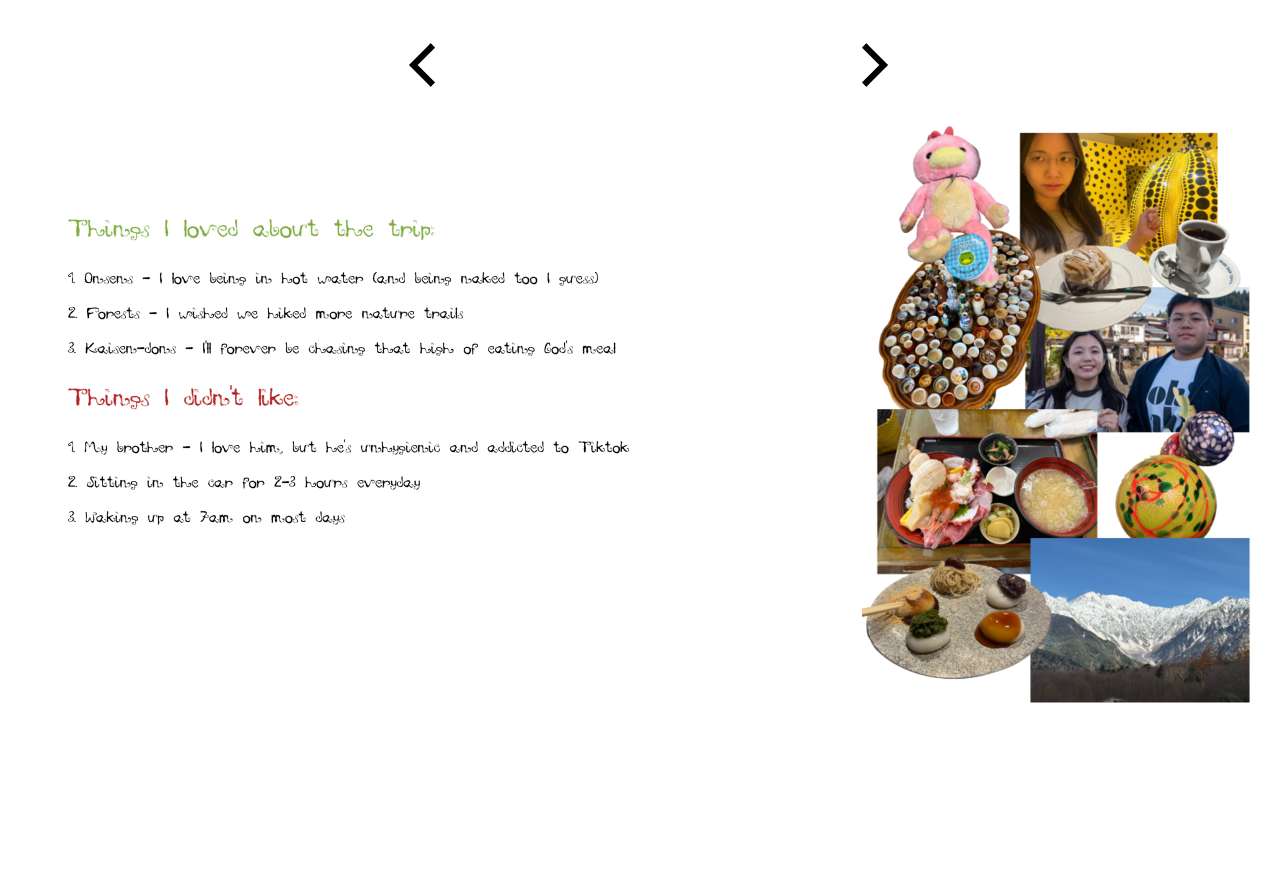
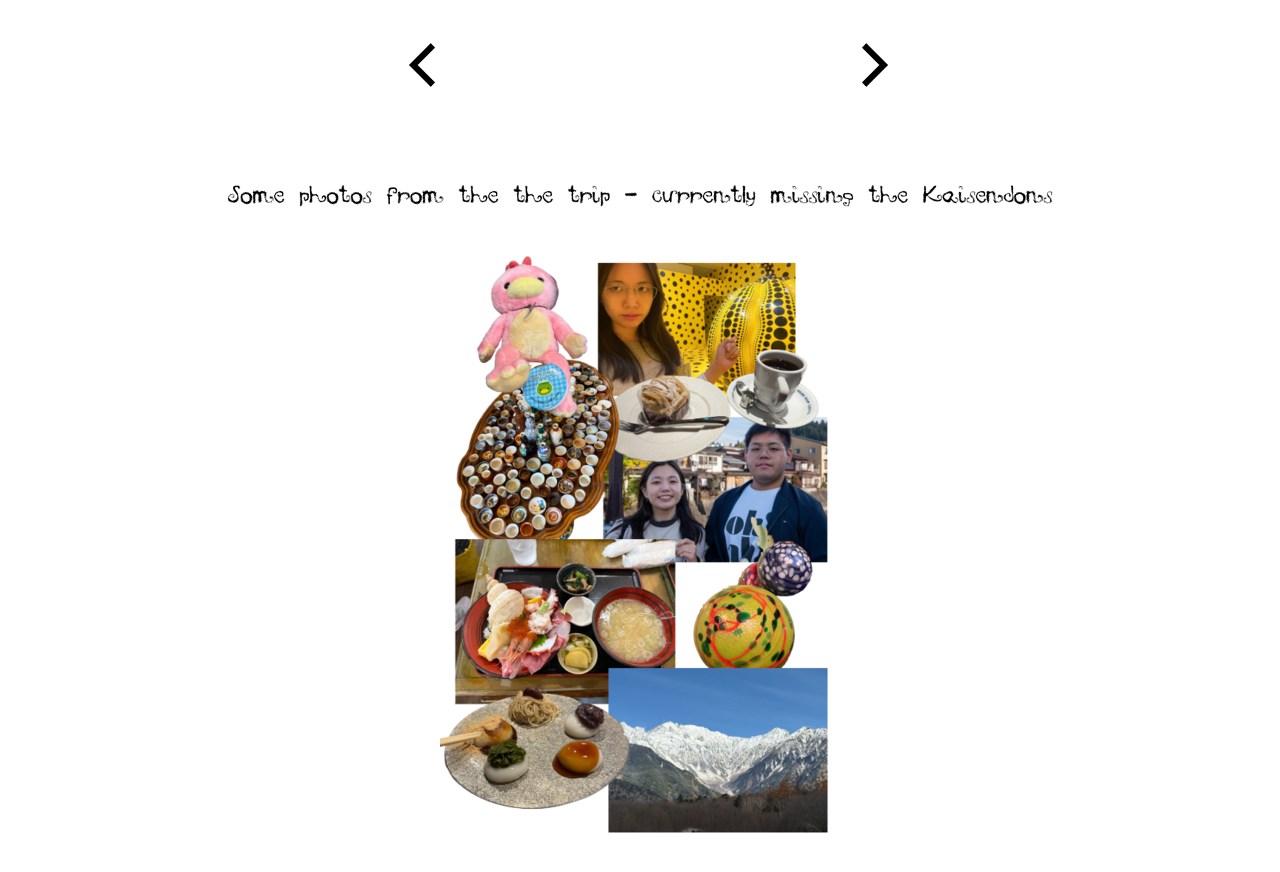
Before and after one commit to leec6622-spec/leec6622-spec.github.io, a plain HTML site: page index.html in a window 1280 px wide. Shown: the part 520-1392 px from the top of the page. Drawn offline with Linux system fonts and the light colour scheme.

Commit message:
shifted collage and changed text

```diff
--- a/index.html
+++ b/index.html
@@ -108,17 +108,10 @@
 <img src="collage1.png" alt="">
 </div>
 
+<div class="description">
+<p> Some photos from the the trip - currently missing the Kaisendons</p>
+</div>
 
-<div class="japan_talk">
-     <p style="font-size: 25px;color: #7fad40;"> Things I loved about the trip: </p>
-          <p>1. Onsens - I love being in hot water (and being naked too I guess)  </p>
-          <p> 2. Forests - I wished we hiked more nature trails </p>
-          <p>3.  Kaisen-dons - I'll forever be chasing that high of eating God's meal</p>
-
-           <p style="font-size:25px;color: firebrick;">Things I didn't like: </p>
-           <p>1. My brother - I love him, but he's unhygienic and addicted to Tiktok </p>
-            <p>2. Sitting in the car for 2-3 hours everyday  </p>
-            <p> 3. Waking up at 7am on most days </p>
 
 
 </body>
--- a/style.css
+++ b/style.css
@@ -79,17 +79,18 @@
 }
 
 .collage{
+    position: block;
+    margin-left: auto;
+    margin-right: auto;
+    text-align: center;
 
-    top: -130px;
-    float: right;
-    padding-right: 10px;
-    position: relative;
 }
-.japan_talk{
+.description{
  font-family: "mieszkanie9";
- top: -65px;
- font-size: 16px;
+ top: -700px;
+ font-size: 25px;
  position: relative;
- padding-left: 60px;
- float: left;
+ justify-items: center;
+ margin-left: auto;
+ margin-right: auto;
 }
```
